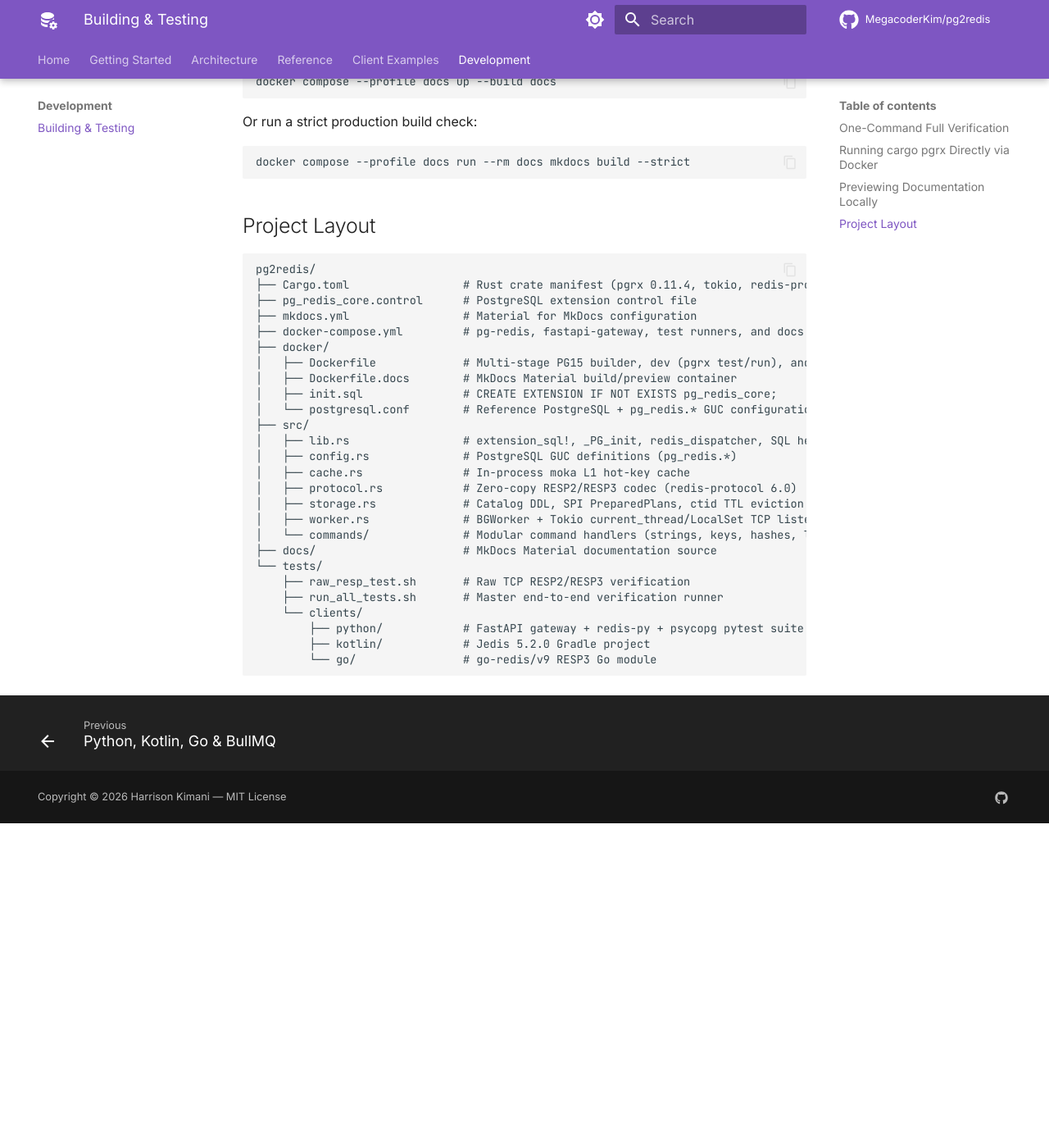
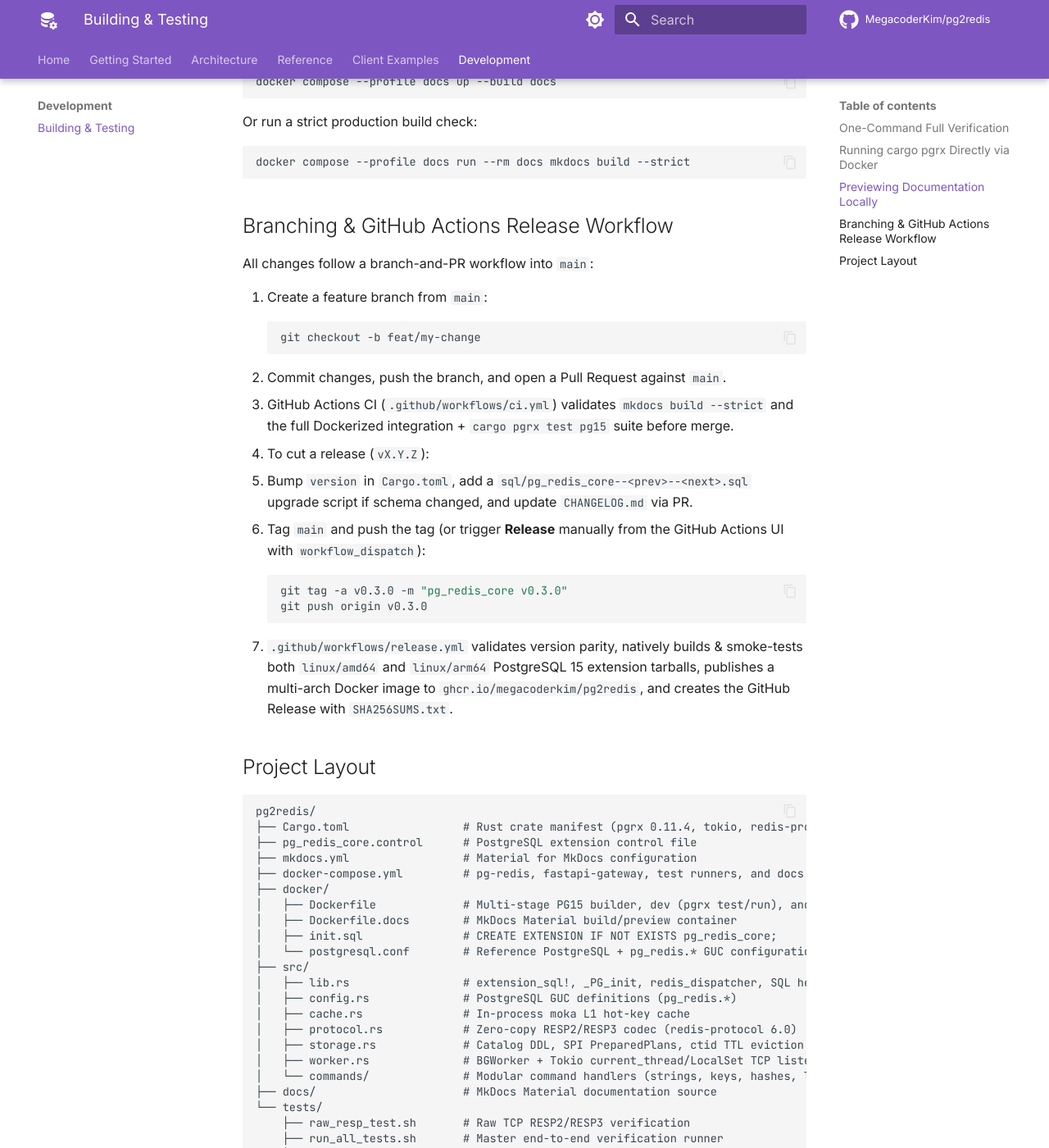
Before and after one commit to MegacoderKim/pg2redis, an MkDocs documentation site: the page built from docs/development/testing.md, in a window 1280 px wide and 1400 px high, scrolled down 1301 px. Shown: the whole window at 82% size. Built offline with MkDocs 1.6.1 and Material for MkDocs 9.7.7, drawn with Linux system fonts in a browser that asks for light colours; comment, search, counter and statistics services are not loaded; before the commit the page ends 2305 px from its top, so only the background shows below that.

Commit message:
Add multi-arch GitHub Actions release workflow (tarballs + GHCR) and branch workflow docs

````diff
--- a/docs/development/testing.md
+++ b/docs/development/testing.md
@@ -46,6 +46,25 @@ Or run a strict production build check:
 docker compose --profile docs run --rm docs mkdocs build --strict
 ```
 
+## Branching & GitHub Actions Release Workflow
+
+All changes follow a branch-and-PR workflow into `main`:
+
+1. Create a feature branch from `main`:
+   ```bash
+   git checkout -b feat/my-change
+   ```
+2. Commit changes, push the branch, and open a Pull Request against `main`.
+3. GitHub Actions CI (`.github/workflows/ci.yml`) validates `mkdocs build --strict` and the full Dockerized integration + `cargo pgrx test pg15` suite before merge.
+4. To cut a release (`vX.Y.Z`):
+   - Bump `version` in `Cargo.toml`, add a `sql/pg_redis_core--<prev>--<next>.sql` upgrade script if schema changed, and update `CHANGELOG.md` via PR.
+   - Tag `main` and push the tag (or trigger **Release** manually from the GitHub Actions UI with `workflow_dispatch`):
+     ```bash
+     git tag -a v0.3.0 -m "pg_redis_core v0.3.0"
+     git push origin v0.3.0
+     ```
+   - `.github/workflows/release.yml` validates version parity, natively builds & smoke-tests both `linux/amd64` and `linux/arm64` PostgreSQL 15 extension tarballs, publishes a multi-arch Docker image to `ghcr.io/megacoderkim/pg2redis`, and creates the GitHub Release with `SHA256SUMS.txt`.
+
 ## Project Layout
 
 ```text
````
Also changed, not shown: 2 other files.
